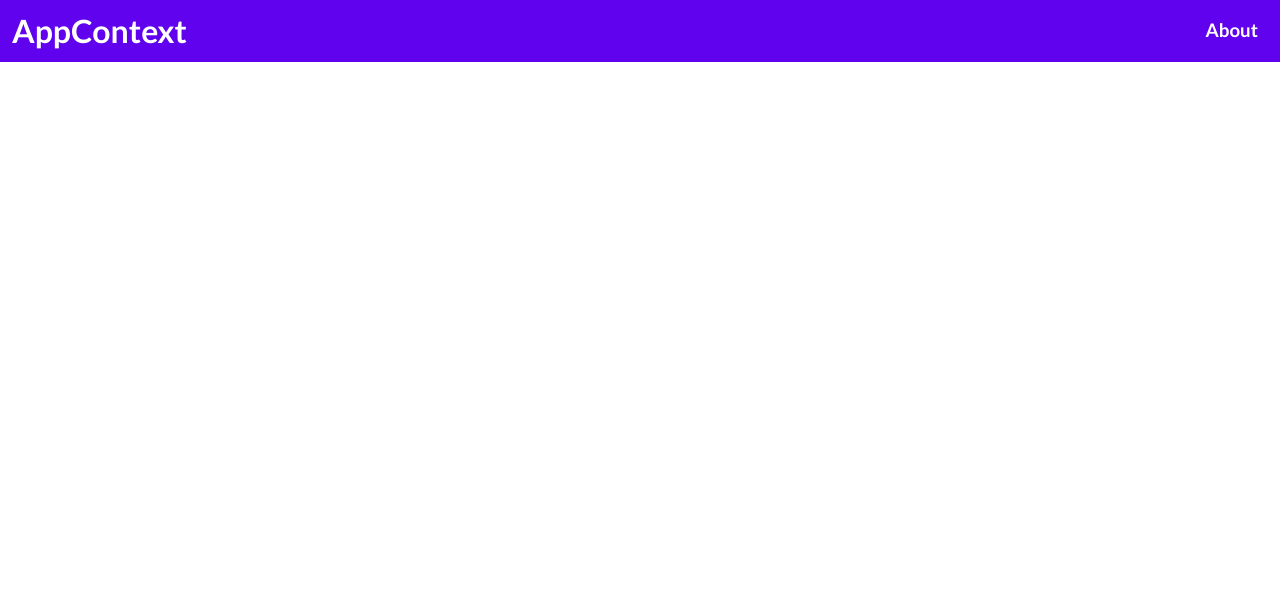
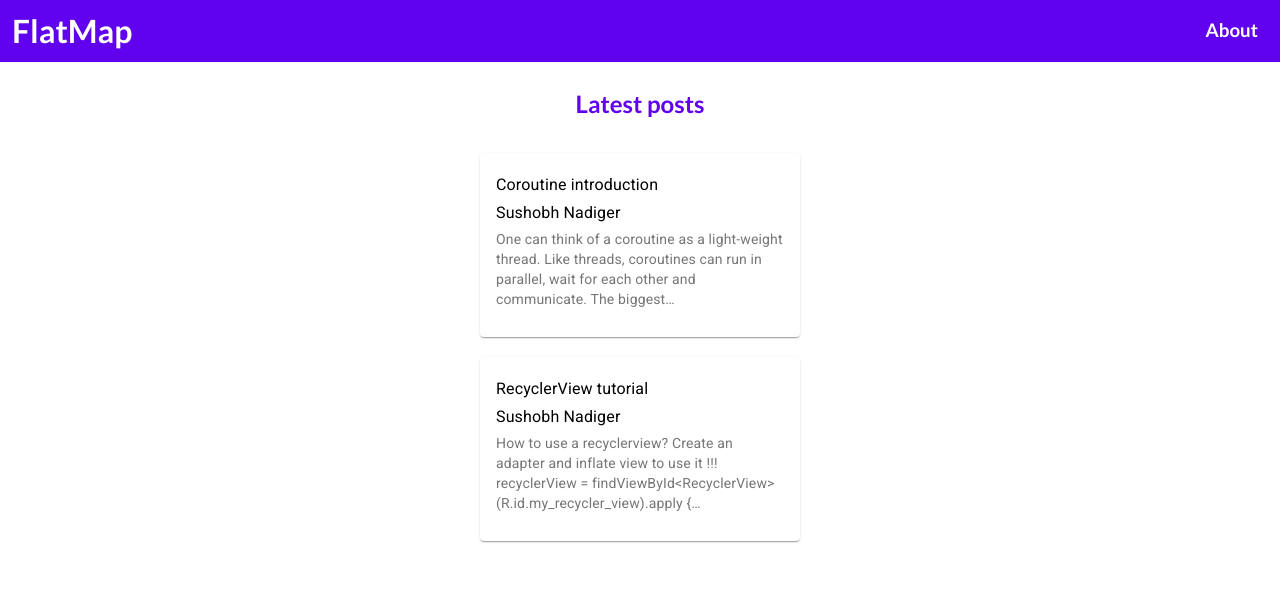
Before and after one commit to Sushobh/androidblog, a Gatsby site: page / in a window 1280 px wide. Built offline with nearby package versions, Linux system fonts and the light colour scheme; Gatsby itself is replaced by a stand-in of ours.

Commit message:
Added latest post

````diff
--- a/package.json
+++ b/package.json
@@ -15,6 +15,8 @@
   },
   "dependencies": {
     "@deckdeckgo/highlight-code": "^2.1.0",
+    "@material-ui/core": "^4.11.0",
+    "@material-ui/icons": "^4.9.1",
     "gatsby": "^2.24.67",
     "gatsby-plugin-sass": "^2.3.16",
     "gatsby-remark-highlight-code": "^2.1.0",
--- /dev/null
+++ b/src/components/PostLink.js
@@ -0,0 +1,12 @@
+import React from "react"
+import { Link } from "gatsby"
+
+
+const PostLink = ({ post }) => (
+  <div>
+    <Link to={post.frontmatter.slug}>
+      {post.frontmatter.title} ({post.frontmatter.date})
+    </Link>
+  </div>
+)
+export default PostLink
--- a/src/components/layout.js
+++ b/src/components/layout.js
@@ -10,10 +10,11 @@ export default function Layout({ children }) {
   return (
     <div>
       <div id="layout_header">
-      <h1>AppContext</h1>
+      <h1>FlatMap</h1>
       <Link to="/about" style={{color : "white",paddingRight : "20px",textDecoration : "none"}}><h3>About</h3></Link>
       </div>
       {children}
+
     </div>
   )
 }
--- a/src/css/global.scss
+++ b/src/css/global.scss
@@ -1,5 +1,7 @@
 
 @import url('https://fonts.googleapis.com/css2?family=Lato:wght@400;700&display=swap');
+@import url('https://fonts.googleapis.com/css?family=Roboto:300,400,500,700&display=swap');
+@import url('https://fonts.googleapis.com/icon?family=Material+Icons');
 @import './variables.scss';
 
 
--- /dev/null
+++ b/src/css/latestposts.scss
@@ -0,0 +1,22 @@
+@import './variables.scss';
+
+#list_item {
+    margin : 20px;
+}
+
+.link {
+    color : black;
+    text-decoration: none;
+}
+
+#main {
+    display: flex;
+    flex-direction: column;
+    align-items: center;
+    padding: 20px;
+    max-width: 400px;
+}
+
+#header {
+    color : $primaryColor;
+}
--- /dev/null
+++ b/src/markdown-pages/post2.md
@@ -0,0 +1,27 @@
+---
+slug: "/blog/post2"
+date: "2019-05-04"
+title: "RecyclerView tutorial"
+author : "Sushobh Nadiger"
+---
+
+# How to use a recyclerview?
+
+Create an adapter and inflate view to use it !!!
+
+```java
+
+ recyclerView = findViewById<RecyclerView>(R.id.my_recycler_view).apply {
+            // use this setting to improve performance if you know that changes
+            // in content do not change the layout size of the RecyclerView
+            setHasFixedSize(true)
+
+            // use a linear layout manager
+            layoutManager = viewManager
+
+            // specify an viewAdapter (see also next example)
+            adapter = viewAdapter
+
+        }
+
+```
--- a/src/pages/index.js
+++ b/src/pages/index.js
@@ -1,13 +1,21 @@
 import React from "react"
 import Layout from "../components/layout"
+import LatestPosts from "../pages/latestposts"
 
 
 export default function Home() {
+
+  const mainContentCss = { width : "100%",
+     display : "flex",
+     flexDirection : "row",
+     justifyContent : "center"
+  }
+
   return (
     <Layout >
-      <div style={{ margin: `3rem auto`, maxWidth: 650, padding: `0 1rem` }}>
-
-      </div>
+       <div id="main_content" style={mainContentCss}>
+             <LatestPosts/>
+       </div>
 
     </Layout>
   );
--- /dev/null
+++ b/src/pages/latestposts.js
@@ -0,0 +1,68 @@
+import React from "react"
+import { graphql,StaticQuery } from "gatsby"
+import PostLink from "../components/PostLink"
+import { makeStyles } from '@material-ui/core/styles';
+import List from '@material-ui/core/List';
+import ListItem from '@material-ui/core/ListItem';
+import ListItemIcon from '@material-ui/core/ListItemIcon';
+import ListItemText from '@material-ui/core/ListItemText';
+import Divider from '@material-ui/core/Divider';
+import InboxIcon from '@material-ui/icons/Inbox';
+import DraftsIcon from '@material-ui/icons/Drafts';
+import { Link } from "gatsby"
+import "../css/latestposts.scss"
+import CardContent from '@material-ui/core/CardContent';
+import Card from '@material-ui/core/Card';
+
+export default function LatestPosts() {
+    return (
+      <StaticQuery
+        query={graphql`
+        query {
+          allMarkdownRemark(sort: { order: DESC, fields: [frontmatter___date] }) {
+            edges {
+              node {
+                id
+                excerpt(pruneLength: 150)
+                frontmatter {
+                  date(formatString: "MMMM DD, YYYY")
+                  slug
+                  title
+                  author
+                }
+              }
+            }
+          }
+        }
+      `}
+        render={data => postlistview(data)}
+      />
+    )
+  }
+
+  function postlistview(data) {
+    return  <div id="main">
+               <h2 id="header">Latest posts</h2>
+               {getPostLists(data)}
+            </div>
+  }
+
+  function getPostLists(data) {
+    return <List>
+    {
+     data.allMarkdownRemark.edges.map(item => {
+       return <Card id="list_item" key={item.node.id}>
+                 <CardContent>
+                 <Link to={item.node.frontmatter.slug} className="link">
+                    <ListItemText primary={item.node.frontmatter.title} />
+                    <ListItemText  primary={item.node.frontmatter.author} />
+                    <ListItemText  secondary={item.node.excerpt} />
+                  </Link>
+              </CardContent>
+              </Card>
+
+
+     })
+    }
+ </List>
+  }
````
Also changed, not shown: src/css/layout.scss (line endings or trailing spaces), 1 other file.
